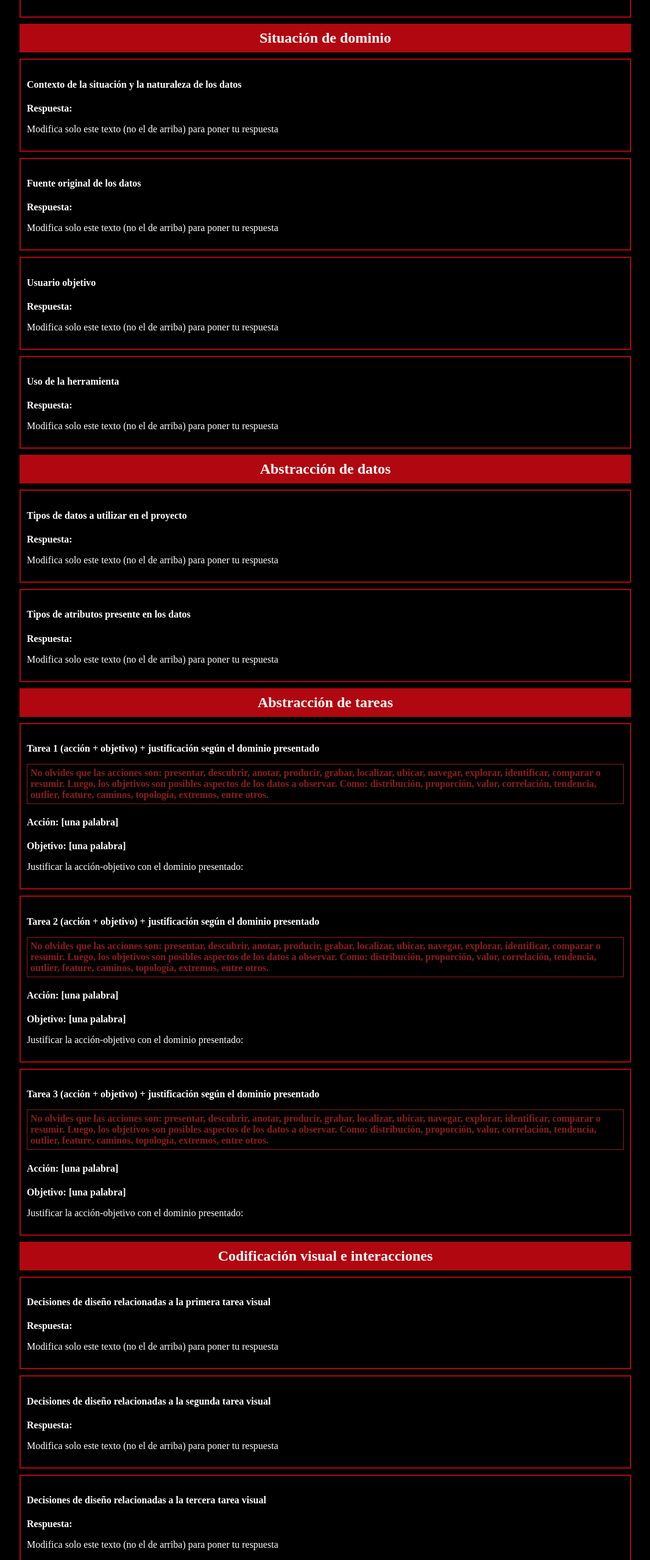
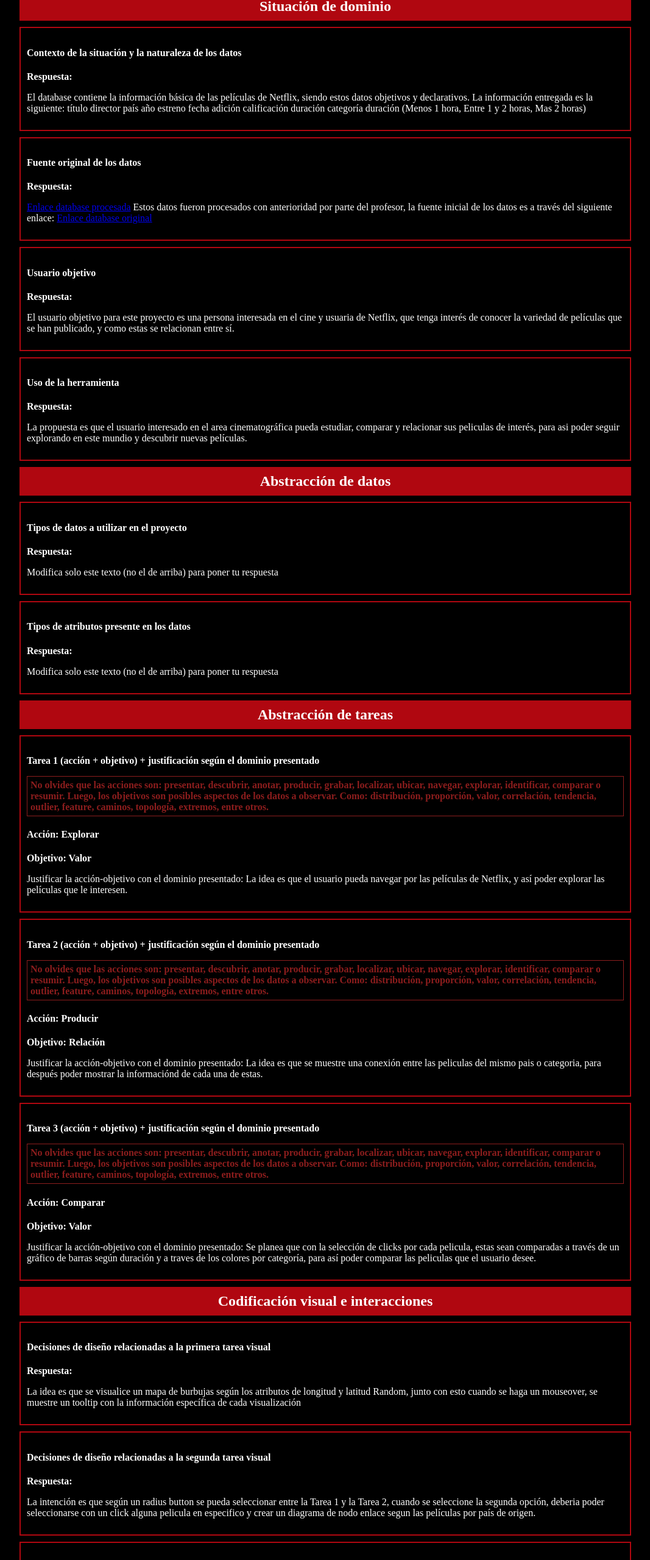
Before and after one commit to josefamingo/Proyecto-Infovis-, a plain HTML site: page index.html in a window 1280 px wide. Shown: the part 238-2797 px from the top of the page at 61% size, without its empty margins (106-1173 px from the left). Drawn offline with Linux system fonts and the light colour scheme.

Commit message:
tengo la caga en mi vida ayuda

```diff
--- a/index.html
+++ b/index.html
@@ -12,9 +12,6 @@
 <body>
     <div class="container">
         <h1>Informe Proyecto</h1>
-        <p><i>Template</i> base confeccionar el informe. Se puede
-            modificar el estilo si así lo desean, pero se recomienda
-            mantener las secciones separadas para facilitar la corrección del informe.</p>
 
         <div class="response">
             <h3>Integrantes</h2>
@@ -30,25 +27,35 @@
                 <h4>Contexto de la situación y la naturaleza de los datos</h4>
                 <!-- Puedes agregar los P que sean necesarios -->
                 <h4>Respuesta:</h4>
-                <p>Modifica solo este texto (no el de arriba) para poner tu respuesta</p>
+                <p>El database contiene la información básica de las películas de Netflix, siendo estos datos objetivos y declarativos. La información entregada es la siguiente:
+                    título
+                    director
+                    país
+                    año estreno
+                    fecha adición
+                    calificación
+                    duración
+                    categoría duración (Menos 1 hora, Entre 1 y 2 horas, Mas 2 horas)
+                    </p>
             </div>
             <div class="response">
                 <h4>Fuente original de los datos</h4>
                 <!-- Puedes agregar los P que sean necesarios -->
                 <h4>Respuesta:</h4>
-                <p>Modifica solo este texto (no el de arriba) para poner tu respuesta</p>
+                <p><a href="https://docs.google.com/spreadsheets/d/1ds8Vk9gXJuF9WvGgW9FhrlP2dyHtCazSVSWKMHl8JUk/edit#gid=306105521"> Enlace database procesada</a>
+                    Estos datos fueron procesados con anterioridad por parte del profesor, la fuente inicial de los datos es a través del siguiente enlace: <a href="https://www.kaggle.com/shivamb/netflix-shows">Enlace database original</a></p>
             </div>
             <div class="response">
                 <h4>Usuario objetivo</h4>
                 <!-- Puedes agregar los P que sean necesarios -->
                 <h4>Respuesta:</h4>
-                <p>Modifica solo este texto (no el de arriba) para poner tu respuesta</p>
+                <p>El usuario objetivo para este proyecto es una persona interesada en el cine y usuaria de Netflix, que tenga interés de conocer la variedad de películas que se han publicado, y como estas se relacionan entre sí.</p>
             </div>
             <div class="response">
                 <h4>Uso de la herramienta</h4>
                 <!-- Puedes agregar los P que sean necesarios -->
                 <h4>Respuesta:</h4>
-                <p>Modifica solo este texto (no el de arriba) para poner tu respuesta</p>
+                <p>La propuesta es que el usuario interesado en el area cinematográfica pueda estudiar, comparar y relacionar sus peliculas de interés, para asi poder seguir explorando en este mundio y descubrir nuevas películas.</p>
             </div>
 
         </div>
@@ -81,9 +88,11 @@
                 </p>
 
                 <!-- Puedes agregar los P que sean necesarios -->
-                <h4>Acción: [una palabra]</h4>
-                <h4>Objetivo: [una palabra]</h4>
-                <p>Justificar la acción-objetivo con el dominio presentado: </p>
+                <h4>Acción: Explorar</h4>
+                <h4>Objetivo: Valor</h4>
+                <p>Justificar la acción-objetivo con el dominio presentado:
+                La idea es que el usuario pueda navegar por las películas de Netflix, y así poder explorar las películas que le interesen. </p>
+                </p>
             </div>
             <div class="response">
                 <h4>Tarea 2 (acción + objetivo) + justificación según el dominio presentado</h4>
@@ -95,9 +104,11 @@
                 </p>
 
                 <!-- Puedes agregar los P que sean necesarios -->
-                <h4>Acción: [una palabra]</h4>
-                <h4>Objetivo: [una palabra]</h4>
-                <p>Justificar la acción-objetivo con el dominio presentado: </p>
+                <h4>Acción: Producir</h4>
+                <h4>Objetivo: Relación</h4>
+                <p>Justificar la acción-objetivo con el dominio presentado:
+                La idea es que se muestre una conexión entre las peliculas del mismo pais o categoria, para después poder mostrar la informaciónd de cada una de estas. </p>
+                </p>
             </div>
             <div class="response">
                 <h4>Tarea 3 (acción + objetivo) + justificación según el dominio presentado</h4>
@@ -109,9 +120,11 @@
                 </p>
 
                 <!-- Puedes agregar los P que sean necesarios -->
-                <h4>Acción: [una palabra]</h4>
-                <h4>Objetivo: [una palabra]</h4>
-                <p>Justificar la acción-objetivo con el dominio presentado: </p>
+                <h4>Acción: Comparar</h4>
+                <h4>Objetivo: Valor</h4>
+                <p>Justificar la acción-objetivo con el dominio presentado:
+                Se planea que con la selección de clicks por cada pelicula, estas sean comparadas a través de un gráfico de barras según duración y a traves de los colores por categoría, para así poder comparar las peliculas que el usuario desee. </p>
+                </p>
             </div>
         </div>
 
@@ -121,19 +134,19 @@
                 <h4>Decisiones de diseño relacionadas a la primera tarea visual</h4>
                 <!-- Puedes agregar los P que sean necesarios -->
                 <h4>Respuesta:</h4>
-                <p>Modifica solo este texto (no el de arriba) para poner tu respuesta</p>
+                <p>La idea es que se visualice un mapa de burbujas según los atributos de longitud y latitud Random, junto con esto cuando se haga un mouseover, se muestre un tooltip con la información específica de cada visualización </p>
             </div>
             <div class="response">
                 <h4>Decisiones de diseño relacionadas a la segunda tarea visual</h4>
                 <!-- Puedes agregar los P que sean necesarios -->
                 <h4>Respuesta:</h4>
-                <p>Modifica solo este texto (no el de arriba) para poner tu respuesta</p>
+                <p>La intención es que según un radius button se pueda seleccionar entre la Tarea 1 y la Tarea 2, cuando se seleccione la segunda opción, deberia poder seleccionarse con un click alguna pelicula en especifico y crear un diagrama de nodo enlace segun las películas por país de origen.</p>
             </div>
             <div class="response">
                 <h4>Decisiones de diseño relacionadas a la tercera tarea visual</h4>
                 <!-- Puedes agregar los P que sean necesarios -->
                 <h4>Respuesta:</h4>
-                <p>Modifica solo este texto (no el de arriba) para poner tu respuesta</p>
+                <p>En relación con la Tarea 1, se deberían poder seleccionar películas con un click y estas peliculas ser comparadas en un gráfico de barras según longitud y color según categoría.</p>
             </div>
         </div>
 
```
Also changed, not shown: main.js (+43 -5 lines), vis.html (+26 -0 lines).
